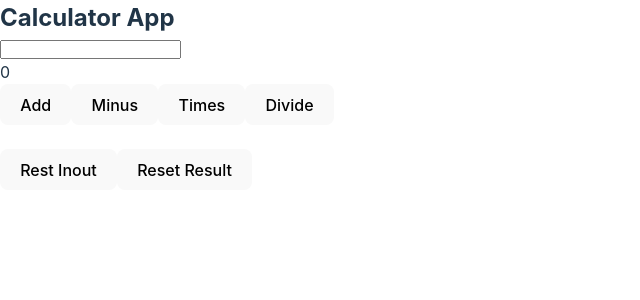
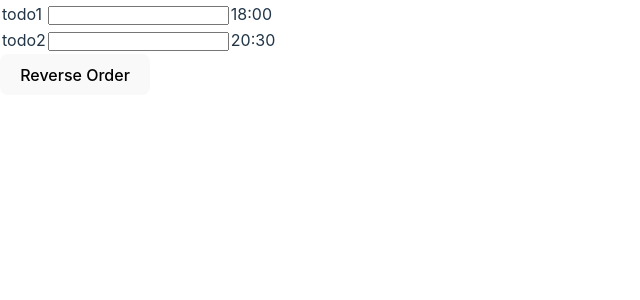
Before and after one commit to kingdavidHub/reactjs-advanced-2024, a React (Vite) app: page / in a window 1280 px wide. Shown: the top 300 px of the page, without its empty margins (0-640 px from the left). Built offline with nearby package versions, Linux system fonts and the light colour scheme.

Commit message:
Todo Managing keys in react

```diff
--- a/src/App.jsx
+++ b/src/App.jsx
@@ -15,6 +15,7 @@ import ErrorPage from "./pages/ErrorPage";
 import DateToday from "./components/DateToday";
 import LocalVideo from "./components/LocalVideo";
 import CalculatorApp from "./components/CalculatorApp";
+import TodoApp from "./components/Todo/TodoApp";
 
 // router an array of links
 const router = createBrowserRouter([
@@ -74,7 +75,10 @@ const App = () => {
        {/* <LocalVideo /> */}
 
        {/* Calculator App */}
-       <CalculatorApp />
+       {/* <CalculatorApp /> */}
+
+       {/* Todo App Managing keys in react */}
+       <TodoApp />
     </>
   );
 };
--- /dev/null
+++ b/src/components/Todo/TodoApp.jsx
@@ -0,0 +1,56 @@
+import React, { useState } from "react";
+import TodoPrimary from "./TodoPrimary";
+
+const TodoApp = () => {
+  const [todos, setTodos] = useState([
+    {
+      id: "todo1",
+      createdAt: "18:00",
+    },
+    {
+      id: "todo2",
+      createdAt: "20:30",
+    },
+  ]);
+
+  const reverserOder = () => {
+    // However, this approach is not recommended because it violates the principle of immutability in React. Mutating state directly can lead to unexpected behavior and potential bugs.
+
+    //     The spread operator [...todos] creates a new array by spreading the elements of the todos array into a new array.
+    // The reverse() method is then called on this new array, creating a reversed copy of the original todos array.
+    // The reversed copy is passed to the setTodos function, which updates the state with the new reversed array.
+
+    // * In React, it's generally recommended to treat (state as immutable) and create new objects or arrays when updating state, rather than modifying the existing ones directly.
+    // setTodos(todos.reverse());
+
+    // ! I am still directly modifyung the state which is an immutable object which is wrong in react always treat state as immutable object -> They cant be changed
+    // const newTodo = todos;
+    // setTodos(newTodo.reverse());
+
+    // recommended approach use the spread operator to copy it in a new array and reverse it
+
+
+    // * reverse is a mutiating method so it will change the original array and modify it rather than creating a new
+    setTodos([...todos].reverse());
+  };
+
+  return (
+    <>
+      <table>
+        <tbody>
+          {todos.map((todo, index) => (
+            <TodoPrimary
+              key={todo.id}
+              id={todo.id}
+              createdAt={todo.createdAt}
+            />
+          ))}
+        </tbody>
+      </table>
+
+      <button onClick={reverserOder}>Reverse Order</button>
+    </>
+  );
+};
+
+export default TodoApp;
--- /dev/null
+++ b/src/components/Todo/TodoPrimary.jsx
@@ -0,0 +1,19 @@
+import React from "react";
+
+const TodoPrimary = ({ id, createdAt }) => {
+  return (
+    <>
+      <tr>
+        <td>
+          <label>{id}</label>
+        </td>
+        <input />
+        <td>
+          <label>{createdAt}</label>
+        </td>
+      </tr>
+    </>
+  );
+};
+
+export default TodoPrimary;
```
